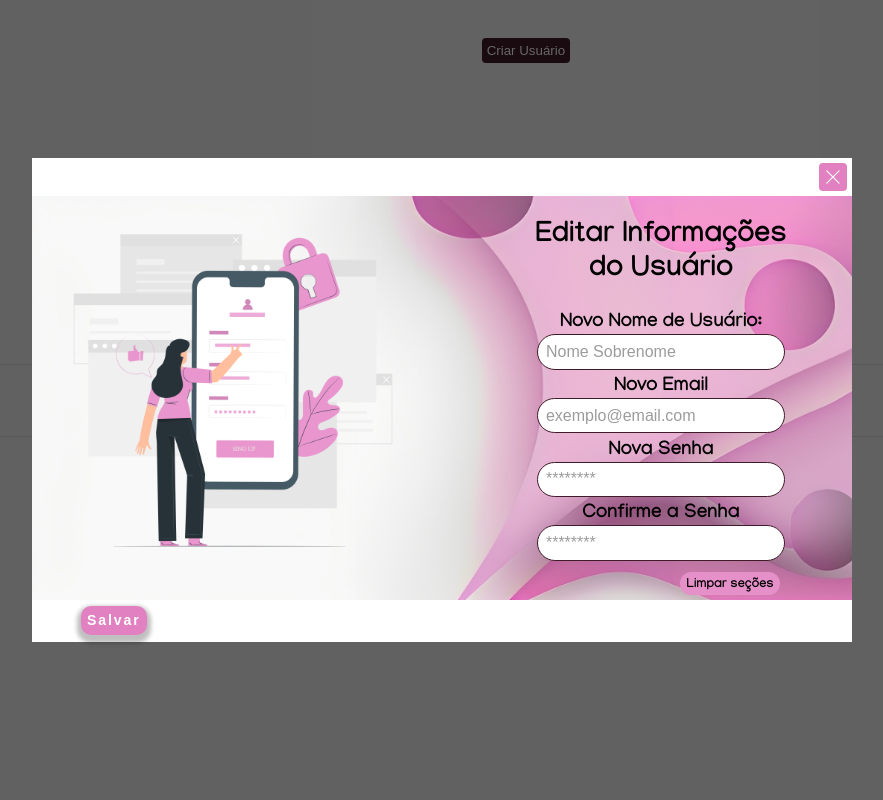
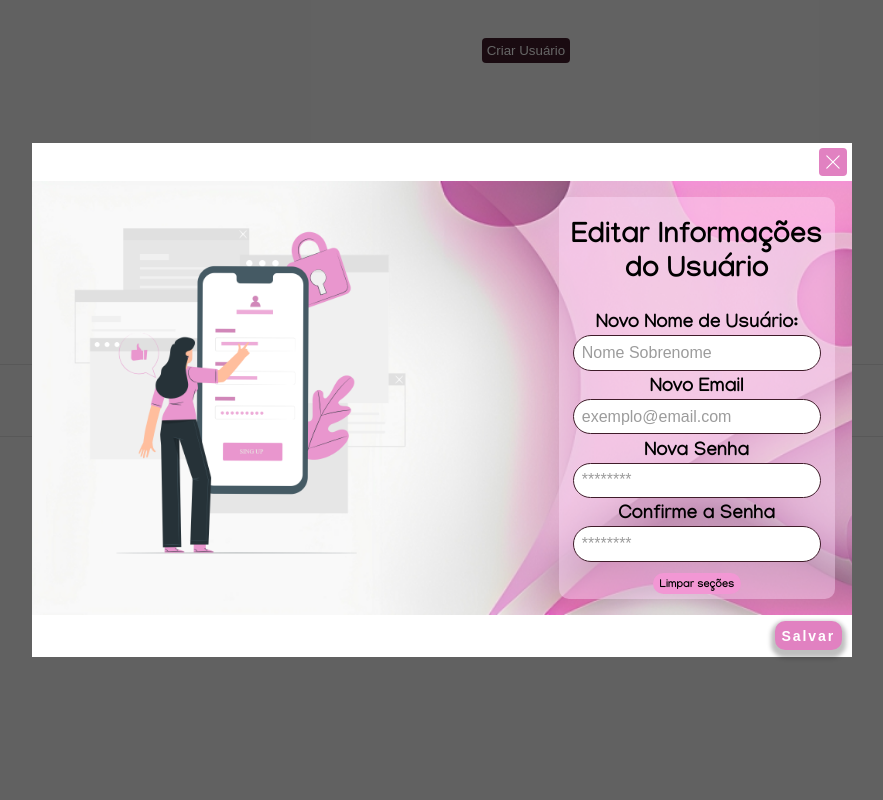
Before and after one commit to yamashita-tiemi/Trainee_2023.2, a PHP site: template app/views/admin/mod_ed_user.html in a window 1280 px wide, after a click on "Editar". Shown: the whole page, without its empty margins (198-1081 px from the left). Run offline with PHP 8.4, Linux system fonts and the light colour scheme; the template is opened without the code that fills it, so the values that code supplies are empty.

Commit message:
mudanças botao

```diff
--- a/public/css/mod_ed_user.css
+++ b/public/css/mod_ed_user.css
@@ -286,17 +286,20 @@ button:hover {
         width: 50%;
         font-size: 1.5vw;
         font-weight: 700;
-        margin-right:  7%;
+        margin: 2%;
+        background: #ffdefb6b;
+        border-radius: 10px;
+
 
 }
 
 .dados-edit button{
-    background-color:  #e690c9;
+    background-color:  #f297d4;
     font-size: 1.9vw;
     padding: 0.6vw;
     font-family: 'Manjari', sans-serif;
-    align-self: flex-end;
-    font-size: 1.0vw;
+    align-self: flex-center;
+    font-size: 11px;
     border-radius: 1vw;
     padding: 0.5vw;
     padding-bottom: 0.1vw;
@@ -312,7 +315,7 @@ button:hover {
 #botaosalvaredit{
 
     background-color: #dd0b63;
-    margin-right: 86%;
+    margin-right: 10px;
     box-shadow: 0px 4px 4px 4px rgba(0, 0, 0, 0.25);
     color: #ffffff;
     font-weight: 700;
```
Also changed, not shown: public/assets/img-edit-user-fundo.png.
